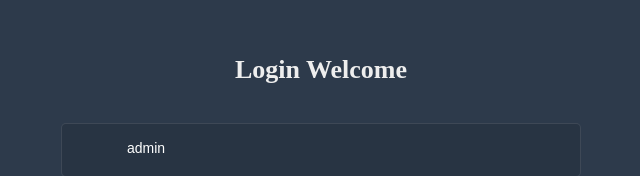
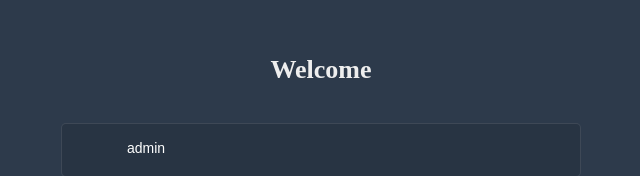
Before and after one commit to xiekainew/backstage, a Vue app: page /login in a window 1280 px wide. Shown: the part 103-279 px from the top of the page, without its empty margins (319-959 px from the left). Built offline with nearby package versions, Linux system fonts and the light colour scheme.

Commit message:
udpate code

```diff
--- a/src/pages/login/index.vue
+++ b/src/pages/login/index.vue
@@ -3,7 +3,7 @@
     <el-form ref="loginForm" :model="loginForm" :rules="loginRules" class="login-form" autocomplete="on" label-position="left">
 
       <div class="title-container">
-        <h3 class="title">Login Welcome</h3>
+        <h3 class="title">Welcome</h3>
       </div>
 
       <el-form-item prop="username">
@@ -142,14 +142,15 @@ export default {
       this.$refs.loginForm.validate(valid => {
         if (valid) {
           this.loading = true
-          this.$store.dispatch('user/login', this.loginForm)
-            .then(() => {
-              this.$router.push({ path: this.redirect || '/', query: this.otherQuery })
-              this.loading = false
-            })
-            .catch(() => {
-              this.loading = false
-            })
+          console.log(this.loginForm)
+          // this.$store.dispatch('user/login', this.loginForm)
+          //   .then(() => {
+          //     this.$router.push({ path: this.redirect || '/', query: this.otherQuery })
+          //     this.loading = false
+          //   })
+          //   .catch(() => {
+          //     this.loading = false
+          //   })
         } else {
           console.log('error submit!!')
           return false
```
